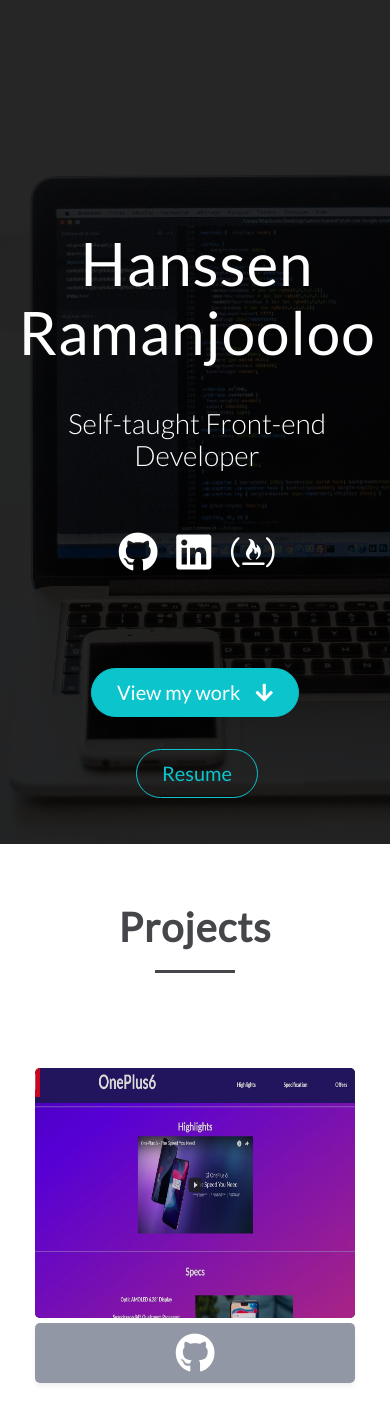
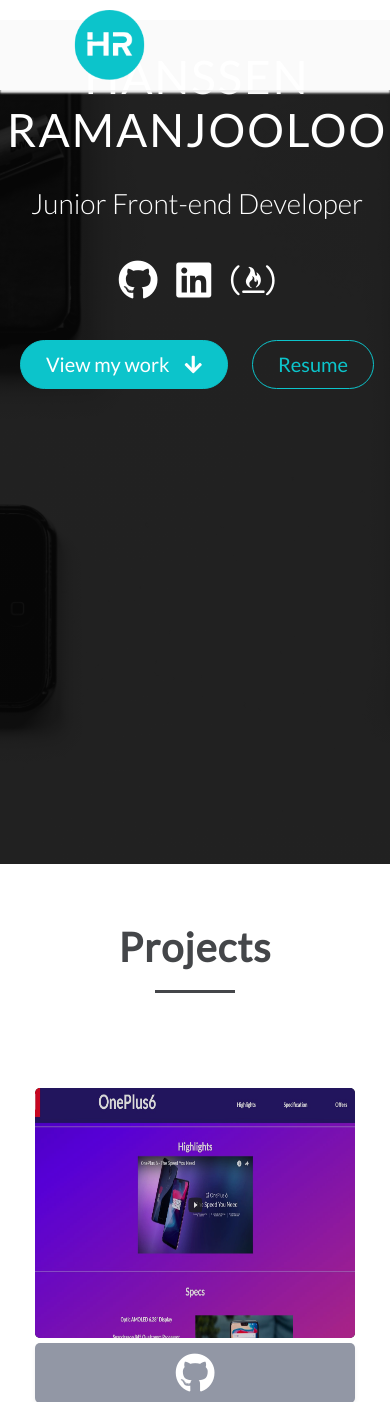
Before and after one commit to HanssenDev/portfolio_project, a PHP site: page / in a window 390 px wide. Shown: the top 1402 px of the page. Run offline with PHP 8.4, Linux system fonts and the light colour scheme; some libraries are stand-ins or nearby versions.

Commit message:
Changes to design + added sticky navigation
Updated media queries, added logo, and changed background image for the header. Also styled sticky navigation for use with jQuery

```diff
--- a/index.html
+++ b/index.html
@@ -15,18 +15,21 @@
 <body>
 <!--------------------HEADER-------------------->
 	<header id="welcome-section">
-        <nav id="navbar">
-            <div class="wrapper main-nav">
-                <a href="#welcome-section">Welcome</a>
-                <a href="#projects">Projects</a>
-                <a href="#contact">Contact</a>
-            </div>
+        <nav id="navbar" class="clearfix sticky">
+           <div class="wrapper">
+                <img src="img/hr-logo.png" alt="logo" class="logo clearfix">
+                <div class="main-nav clearfix">
+                    <a href="#welcome-section">Welcome</a>
+                    <a href="#projects">Projects</a>
+                    <a href="#contact">Contact</a>
+                </div>
+           </div>
         </nav>
-		<div class="welcome-box">
-			<img src="img/photo_3.jpg" alt="image of me">
+		<div class="welcome-box wrapper clearfix">
+			<img src="img/photo_3.jpg" alt="image of me" class="my-pic">
 			<div class="welcome-info">
                 <h1>Hanssen Ramanjooloo</h1>
-                <p>Self-taught Front-end Developer</p>
+                <p>Junior Front-end Developer</p>
                 <div class="icons">
                     <a href="https://github.com/HanssenDev" target="_blank"><i class="fab fa-github fa-2x"></i></a>
                     <a href="https://linkedin.com/in/hanssen-ramanjooloo" target="_blank"><i class="fab fa-linkedin fa-2x"></i></a>
@@ -143,7 +146,7 @@
             <a href="https://www.freecodecamp.org/hanssen_dev" target="_blank"><i class="fab fa-free-code-camp fa-2x"></i></a>
 		</div>
 		<div>
-		    <p>Hanssen Ramanjooloo &copy;</p>
+		    <p>Hanssen Ramanjooloo &copy; <br><br><a href="https://my.logomakr.com" target="_blank"><span class="credit">Created my free logo at LogoMakr.com</span></a></p>
 		</div>
 	</footer>
 
--- a/resources/queries.css
+++ b/resources/queries.css
@@ -3,25 +3,16 @@
 /*Big tablets to 1340px (widths smaller than the 1140px row)*/
 
 @media only screen and (max-width: 1340px) {
-    .welcome-box {
-        position: relative;
-        left: 5%;
-        top: 8%;
-        width: 100%;
+    .main-nav {
+        width: 90%;
     }
 
-    .welcome-info {
-        text-align: center;
-        margin: 60px 60px 0 0;
-        padding-left: 1%;
+    .welcome-box {
+        margin: 80px 20px;
     }
 
-    .main-nav {
-        width: 80%;
-    }
-
-    .welcome-box img {
-        margin: 40px auto 40px 20px;
+    h1 {
+        font-size: 2.6rem;
     }
 
 }
@@ -30,16 +21,13 @@
 /*Small tablets to big tablets: from 768 to 1023px*/
 
 @media only screen and (max-width: 1023px) {
-    .welcome-box img {
+    .my-pic {
        display: none;
     }
 
     .welcome-box {
         display: flex;
         justify-content: center;
-        margin: auto;
-        right: 0;
-        width: 100%;
     }
 }
 
@@ -51,8 +39,12 @@
         display: none;
     }
 
+    h1 {
+        font-size: 2.5rem;
+    }
+
     .welcome-box {
-       top: 20%;;
+        margin: 20px;
     }
 
     input[type="text"],
@@ -71,6 +63,13 @@
 /*Small phones to small tablets: from 481 to 540px*/
 
 @media only screen and (max-width: 540px) {
+    .welcome-box {
+        margin: 20px;
+    }
+
+    h1 {
+        font-size: 2.3rem;
+    }
 
     input[type="text"],
     input[type="email"],
@@ -82,7 +81,7 @@
         left: 10%;
     }
 
-     .img-wrapper {
+    .img-wrapper {
         width: 100%;
     }
 
@@ -96,7 +95,6 @@
 /*Small phones: from 0 to 480px*/
 
 @media only screen and (max-width: 480px) {
-
     body {
         overflow-x:hidden;
         width: 100%;
@@ -106,26 +104,9 @@
         margin-top: 20px;
     }
 
-    .welcome-box {
-        left: 0;
-    }
-
-    .welcome-info {
-        text-align: center;
-        margin: 20px auto;
-        width: 100%;
-    }
-
-    .welcome-info div:last-child {
-        margin-top: 80px;
-    }
-
-    .welcome-info div:last-child a {
-        margin: 16px;
-    }
-    .welcome-info div:last-child a:first-child {
-        font-size: 100%;
-    }
+    .icons {
+	    margin: 40px 0;
+}
 
     .projects {
         margin-bottom: 20px;
--- a/resources/style.css
+++ b/resources/style.css
@@ -39,9 +39,10 @@ ul {
 
 h1 {
 	font-weight: 400;
-    font-size: 3rem;
-    letter-spacing: 1px;
+    font-size: 2.7rem;
+    letter-spacing: 2px;
     word-spacing: 4px;
+    text-transform: uppercase;
 }
 
 
@@ -80,19 +81,22 @@ section {
 
 /*---NAV STYLES---*/
 
+
+/*Main navi*/
+
 .main-nav {
 	width: 100%;
-    padding-top: 80px;
+    padding-top: 70px;
     text-align: right;
-
 }
 
 .main-nav a:link,
 .main-nav a:visited {
 	display: inline-block;
-	padding: 4px 0;
-    margin-left: 40px;
-	font-size: 1.15em;
+	padding: 8px 0;
+    margin-left: 20px;
+	font-size: 1em;
+    text-transform: uppercase;
     border-bottom: 2px solid transparent;
     transition: color 0.4s, border-bottom 0.4s;
 }
@@ -103,21 +107,63 @@ section {
     border-bottom: 2px solid #0cc4cb;
 }
 
+
+.clearfix::after {
+    content: "";
+    clear: both;
+    display: table;
+}
+
+/*Sticky navi*/
+.sticky {
+    position: fixed;
+    top: 0;
+    left: 0;
+    width: 100%;
+    background-color: rgba(255, 255, 255, 0.98);
+    box-shadow: 0 3px 2px #efefef;
+    z-index: 1;
+}
+
+.sticky .logo {
+    margin: 10px;
+    height: 70px;
+}
+
+.sticky .main-nav {
+    padding: 15px 0 0 0;
+
+}
+
+.sticky .main-nav a:link,
+.sticky .main-nav a:visited {
+	padding: 20px 0;
+    color: #444649;
+}
+
 /*---HEADER STYLES---*/
 
 
 header {
 	height: 100vh;
-	background-image: linear-gradient(rgba(0, 0, 0, 0.85), rgba(0, 0, 0, 0.85)), url(../img/coding_bg.jpg);
+	background-image: linear-gradient(rgba(0, 0, 0, 0.85), rgba(0, 0, 0, 0.85)), url(../img/coding_bg3.jpg);
     background-size: cover;
     background-position: center;
     background-attachment: fixed;
 }
 
-header div img {
+.logo {
+    height: 100px;
+    width: auto;
+    float: left;
+    margin: 40px 40px 40px 0;
+}
+
+.my-pic {
 	border-radius: 50%;
-	border: 1px solid black;
-	margin: 40px auto 40px auto;
+	border: 1.5px solid black;
+	margin: 0 auto;
+    height: 400px;
 }
 
 header p {
@@ -126,17 +172,15 @@ header p {
 }
 
 .welcome-box {
-    position: absolute;
-    left: 17%;
-    top: 24%;
-    width: 1140px;
-    display: grid;
-    grid-template-columns: 300px 1fr;
+    display: flex;
+    flex-direction: row;
+    margin: 160px auto;
+    padding-left: 1%;
 }
 
 .welcome-info {
     text-align: center;
-    margin: 60px 0 0 0;
+    padding-right: 1%;
     padding-left: 1%;
 }
 
@@ -356,7 +400,6 @@ textarea {
 
 }
 
-
 .error {
     background-color: rgba(209, 46, 46, 0.8)
 }
@@ -390,7 +433,7 @@ footer div {
     background-color: #f2297c;
 }
 
-footer div:not(:first-child) a {
+footer div:nth-child(2) a {
     margin: 10px 15px;
     border: 2px solid #262F38;
     padding: 8px ;
@@ -399,11 +442,20 @@ footer div:not(:first-child) a {
 
 footer div:last-child {
     text-align: center;
-    margin-top: 10px;
+    margin-top: 30px;
 }
 
 footer p {
-    color: #7c7c7c;
+    color: #aca4a4;
     text-transform: uppercase;
     font-size: 80%;
 }
+
+.credit {
+    color: #aca4a4;
+    transition: color 0.2s;
+}
+
+.credit:hover {
+    color: #eee;
+}
```
Also changed, not shown: img/coding_bg3.jpg (added), img/hr-logo.png (added).
